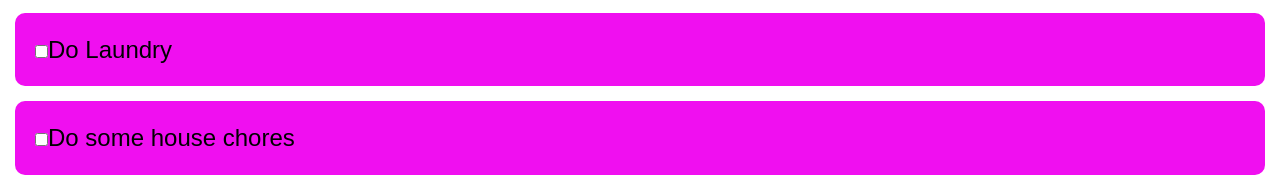
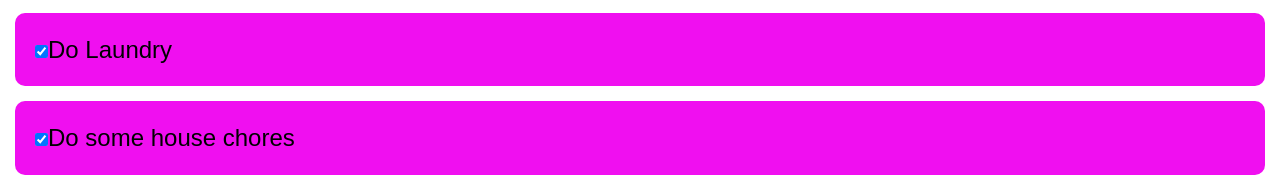
Before and after one commit to pidoxy/my-react-todo-app, a React (Create React App) app: page / in a window 1280 px wide. Shown: the part 186-374 px from the top of the page. Built offline with nearby package versions, Linux system fonts and the light colour scheme.

Commit message:
check function active

```diff
--- a/src/App.css
+++ b/src/App.css
@@ -45,6 +45,7 @@ border-radius: 10px;
   width:85%;
   height:40px;
   border-radius: 10px;
+  padding:10px 0;
 
 }
 
--- a/src/Component/Todos.js
+++ b/src/Component/Todos.js
@@ -11,7 +11,7 @@ class Todos extends Component {
     render() {
         const listItem = this.props.list.map((item) => (
             <div className='todolist'>
-                <input type='checkbox' onChange /><li className='todo' key={item.id}>{item.title}</li>
+                <input type='checkbox' checked={item.completed} /><li className='todo' key={item.id}>{item.title}</li>
 
 
             </div>
```
